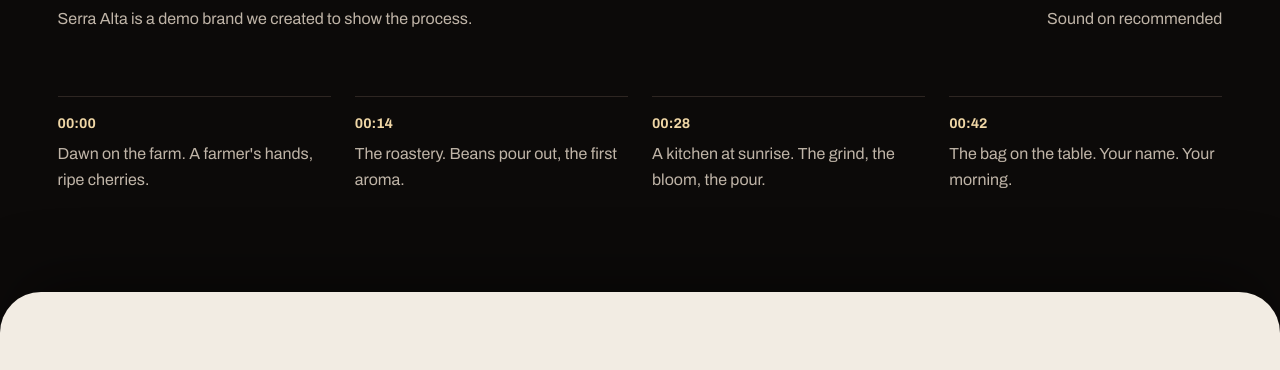
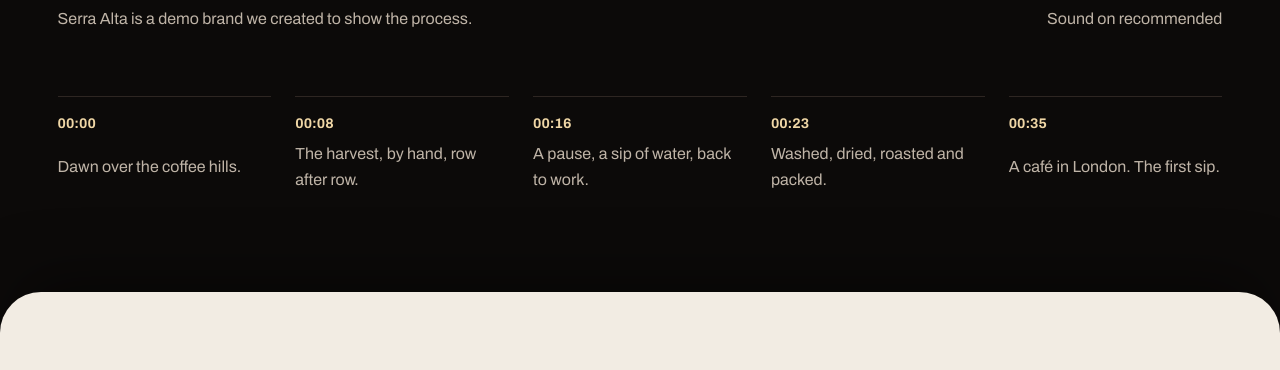
Before and after one commit to studiokesis/kesis-site, a plain HTML site: page index.html in a window 1280 px wide. Shown: the part 8696-9066 px from the top of the page. Drawn offline with Linux system fonts and the light colour scheme.

Commit message:
Film v3: dynamic coffee film + new beats

```diff
--- a/index.html
+++ b/index.html
@@ -202,7 +202,7 @@ a{color:inherit}
 @keyframes pulso{0%{transform:scale(.85);opacity:0}40%{opacity:1}100%{transform:scale(1.25);opacity:0}}
 .filme__play svg{width:30px;height:30px;fill:var(--champ-aceso);margin-left:5px}
 .filme__info{margin-top:var(--s-3);display:flex;flex-wrap:wrap;justify-content:space-between;gap:var(--s-2);color:var(--nevoa);font-size:var(--t-16)}
-.filme__roteiro{margin-top:var(--s-8);display:grid;grid-template-columns:repeat(4,1fr);gap:var(--s-3)}
+.filme__roteiro{margin-top:var(--s-8);display:grid;grid-template-columns:repeat(5,1fr);gap:var(--s-3)}
 .filme__roteiro li{list-style:none;border-top:1px solid var(--linha);padding-top:var(--s-2);display:grid;gap:6px}
 .filme__roteiro b{font-variant-numeric:tabular-nums;color:var(--champ-aceso);font-size:var(--t-14)}
 .filme__roteiro span{font-size:var(--t-16);color:var(--nevoa)}
@@ -395,15 +395,16 @@ a{color:inherit}
     <h2 class="titulo" id="filme-titulo" data-split>From a brief to <b>a film that moves people.</b></h2>
     <div class="filme__tela" id="filme-tela">
       <!-- VIDEO SLOT 4: cinematic film, 2.39:1 -->
-      <video class="filme__video" id="filme-video" playsinline preload="metadata" poster="https://d2ol7oe51mr4n9.cloudfront.net/user_3JBKi6VaeH9JlCBE9aqtrnAOk5G/1e98cb76-51ff-4bbf-a897-c9f8e8f67297.jpg" src="https://d2ol7oe51mr4n9.cloudfront.net/user_3JBKi6VaeH9JlCBE9aqtrnAOk5G/395c0631-f4ac-4107-88cb-78c3e6f39165.mp4"></video>
+      <video class="filme__video" id="filme-video" playsinline preload="metadata" poster="https://d2ol7oe51mr4n9.cloudfront.net/user_3JBKi6VaeH9JlCBE9aqtrnAOk5G/9d02d31e-a75b-4bba-86de-dd6b0a969af6.jpg" src="https://d2ol7oe51mr4n9.cloudfront.net/user_3JBKi6VaeH9JlCBE9aqtrnAOk5G/18e2f609-8081-4429-988d-49560d29cb54.mp4"></video>
       <button class="filme__capa" id="filme-capa" type="button" aria-label="Play the film with sound"><span class="filme__play" aria-hidden="true"><svg viewBox="0 0 24 24"><path d="M7 4.5v15l12-7.5z"/></svg></span><span>Play with sound</span></button>
     </div>
     <div class="filme__info"><span>Serra Alta is a demo brand we created to show the process.</span><span>Sound on recommended</span></div>
     <ol class="filme__roteiro">
-      <li class="revela"><b>00:00</b><span>Dawn on the farm. A farmer's hands, ripe cherries.</span></li>
-      <li class="revela" style="--atraso:100ms"><b>00:14</b><span>The roastery. Beans pour out, the first aroma.</span></li>
-      <li class="revela" style="--atraso:200ms"><b>00:28</b><span>A kitchen at sunrise. The grind, the bloom, the pour.</span></li>
-      <li class="revela" style="--atraso:300ms"><b>00:42</b><span>The bag on the table. Your name. Your morning.</span></li>
+      <li class="revela"><b>00:00</b><span>Dawn over the coffee hills.</span></li>
+      <li class="revela" style="--atraso:80ms"><b>00:08</b><span>The harvest, by hand, row after row.</span></li>
+      <li class="revela" style="--atraso:160ms"><b>00:16</b><span>A pause, a sip of water, back to work.</span></li>
+      <li class="revela" style="--atraso:240ms"><b>00:23</b><span>Washed, dried, roasted and packed.</span></li>
+      <li class="revela" style="--atraso:320ms"><b>00:35</b><span>A caf&#xE9; in London. The first sip.</span></li>
     </ol>
   </div>
 </section>
```
